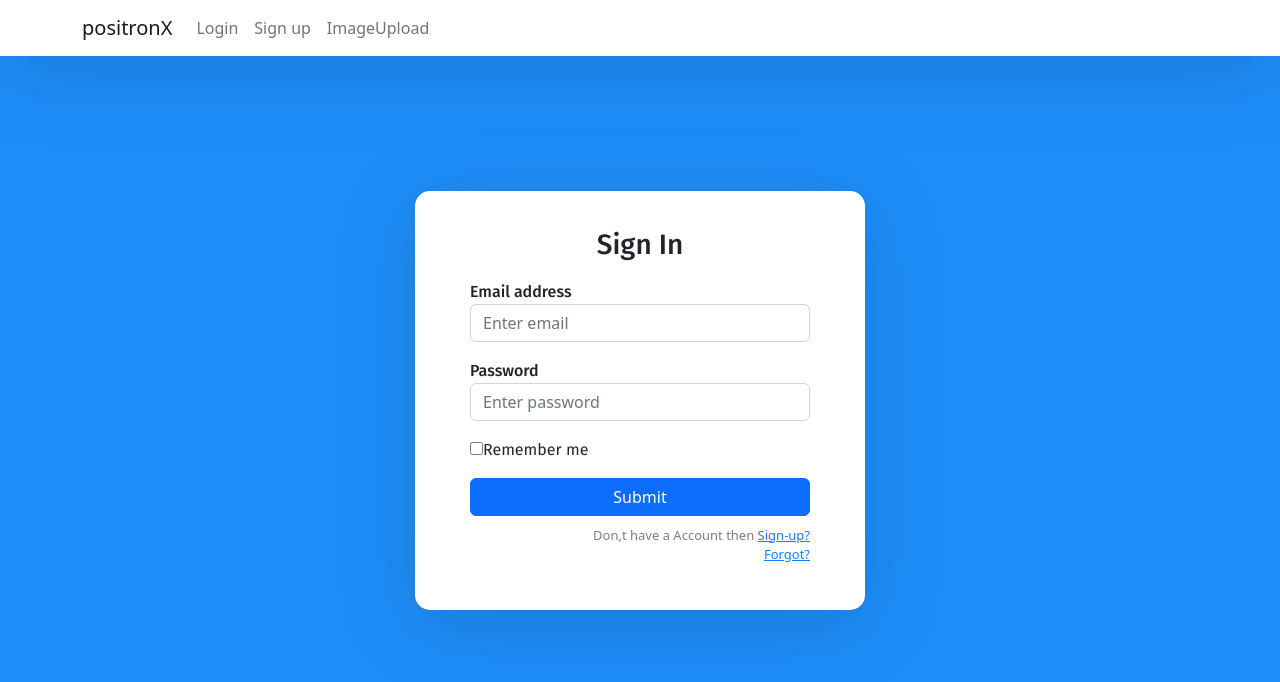
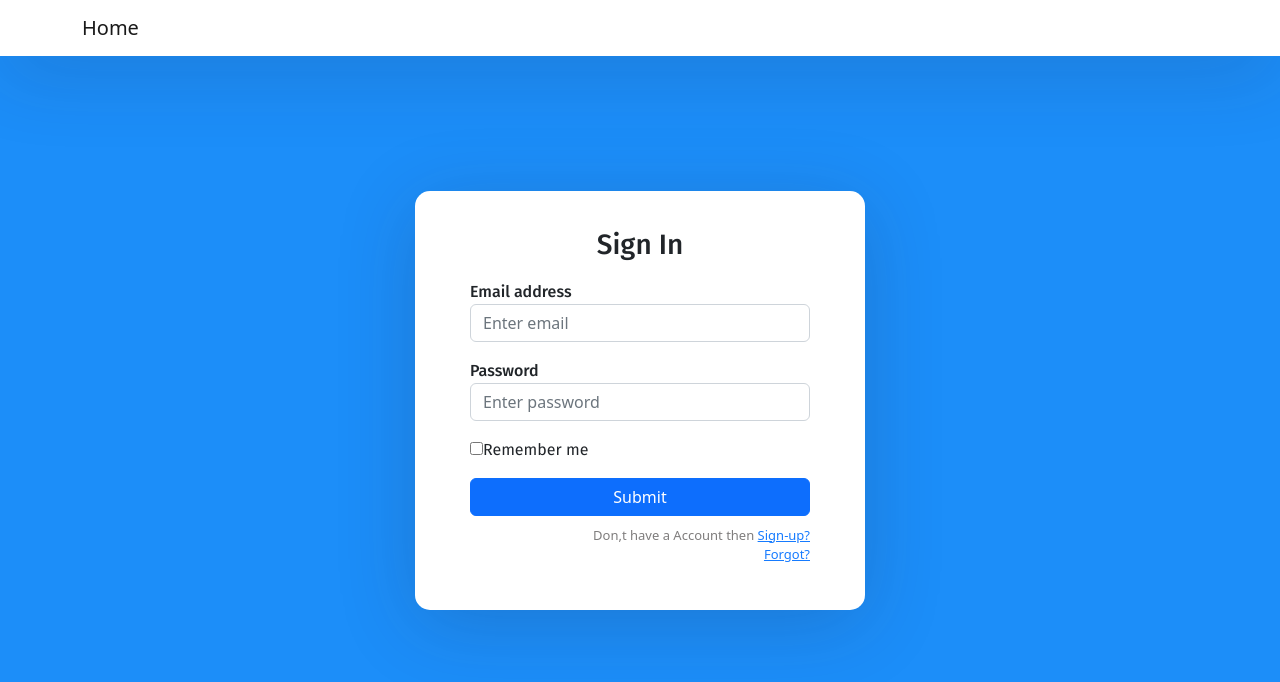
Before and after one commit to Akash6297/School-Management-Frontend, a React (Create React App) app: page / in a window 1280 px wide. Shown: the top 682 px of the page. Built offline with nearby package versions, Linux system fonts and the light colour scheme.

Commit message:
Update App.js

```diff
--- a/src/App.js
+++ b/src/App.js
@@ -21,10 +21,11 @@ function App() {
       <div className="App">
         <nav className="navbar navbar-expand-lg navbar-light fixed-top">
           <div className="container">
-            <Link className="navbar-brand" to={'/sign-in'}>
-              positronX
+            {/* <Link className="navbar-brand" to={'/sign-in'}> */}
+            <Link className="navbar-brand" to={'https://chayan05.github.io/mini-project/'}>
+              Home
             </Link>
-            <div className="collapse navbar-collapse" id="navbarTogglerDemo02">
+            {/* <div className="collapse navbar-collapse" id="navbarTogglerDemo02">
               <ul className="navbar-nav ml-auto">
                 <li className="nav-item">
                   <Link className="nav-link" to={'/sign-in'}>
@@ -42,7 +43,7 @@ function App() {
                   </Link>
                 </li>
               </ul>
-            </div>
+            </div> */}
           </div>
         </nav>
             <Routes>
```
